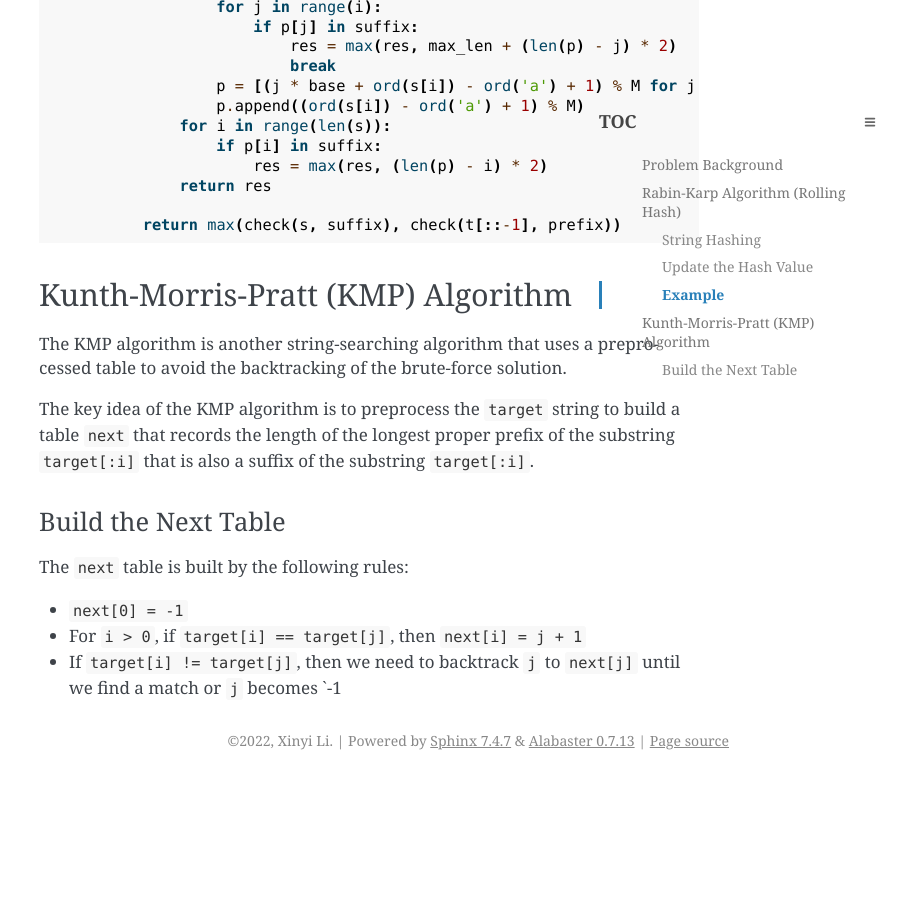
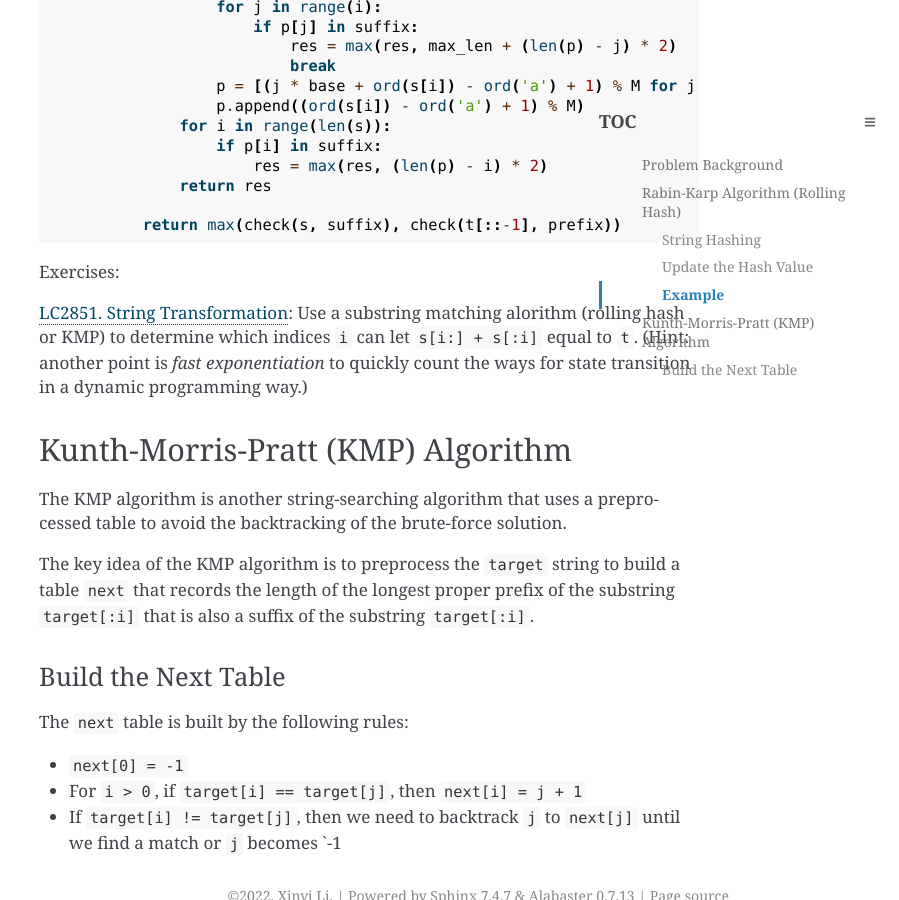
Before and after one commit to li-xin-yi/lctemplates, a Sphinx documentation site: the page built from docs/source/substring.md, in a window 1280 px wide and 900 px high, scrolled down 3884 px. Shown: the whole window, without its empty margins (381-1280 px from the left). Built offline with Sphinx 7.4.7, drawn with Linux system fonts in a browser that asks for light colours; before the commit the page ends 4664 px from its top, so only the background shows below that.

Commit message:
Add exercises for substring problem and fast exponentiation

````diff
--- a/docs/source/substring.md
+++ b/docs/source/substring.md
@@ -158,6 +158,10 @@ class Solution:
         return max(check(s, suffix), check(t[::-1], prefix))
 ```
 
+Exercises:
+
+[LC2851. String Transformation](https://leetcode.com/problems/string-transformation/description/): Use a substring matching alorithm (rolling hash or KMP) to determine which indices `i` can let `s[i:] + s[:i]` equal to `t`. (Hint: another point is *fast exponentiation* to quickly count the ways for state transition in a dynamic programming way.)
+
 ## Kunth-Morris-Pratt (KMP) Algorithm
 
 The KMP algorithm is another string-searching algorithm that uses a preprocessed table to avoid the backtracking of the brute-force solution.
````
Also changed, not shown: docs/source/fast-exponentiation.md (+1 -0 lines).
